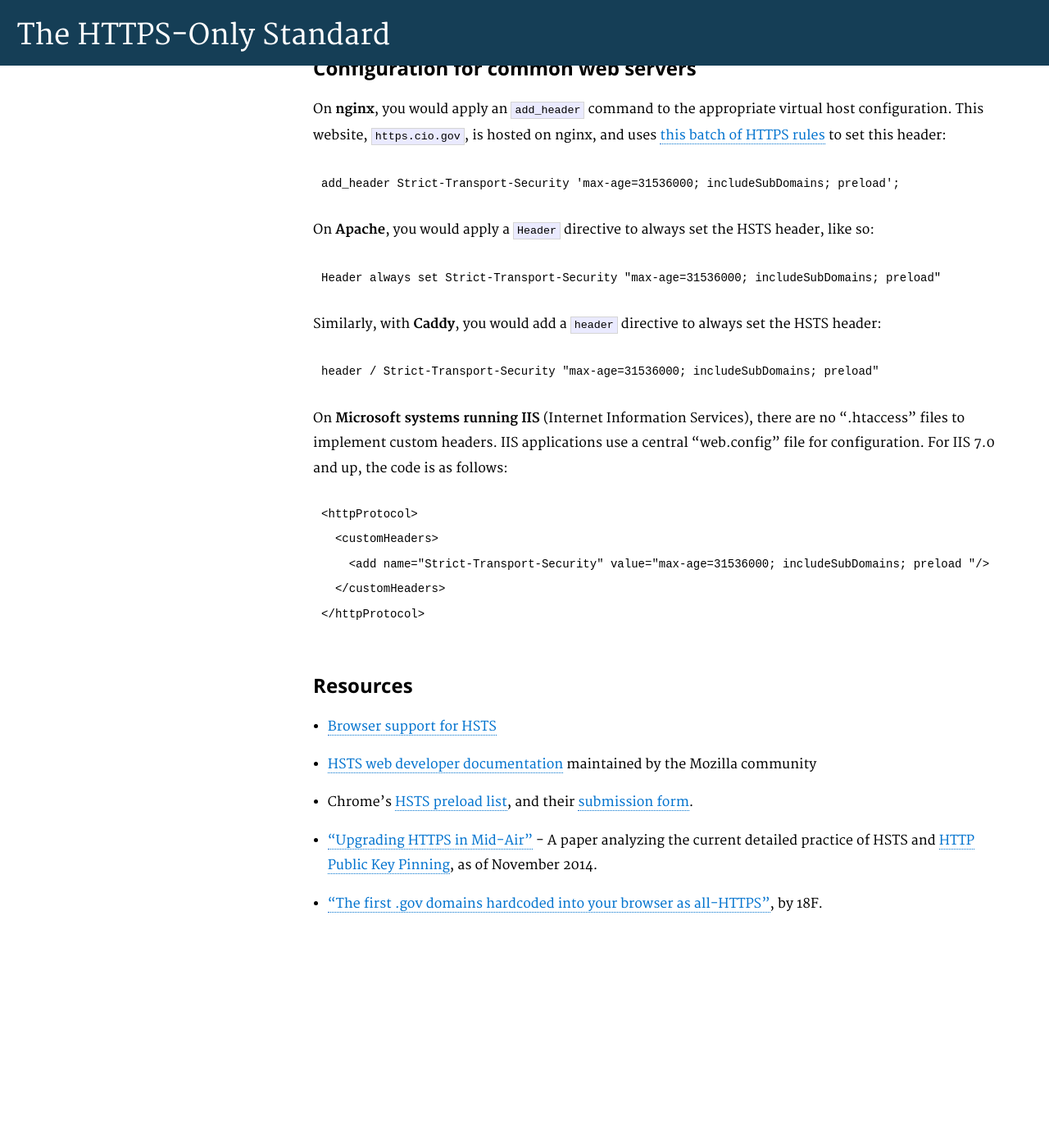
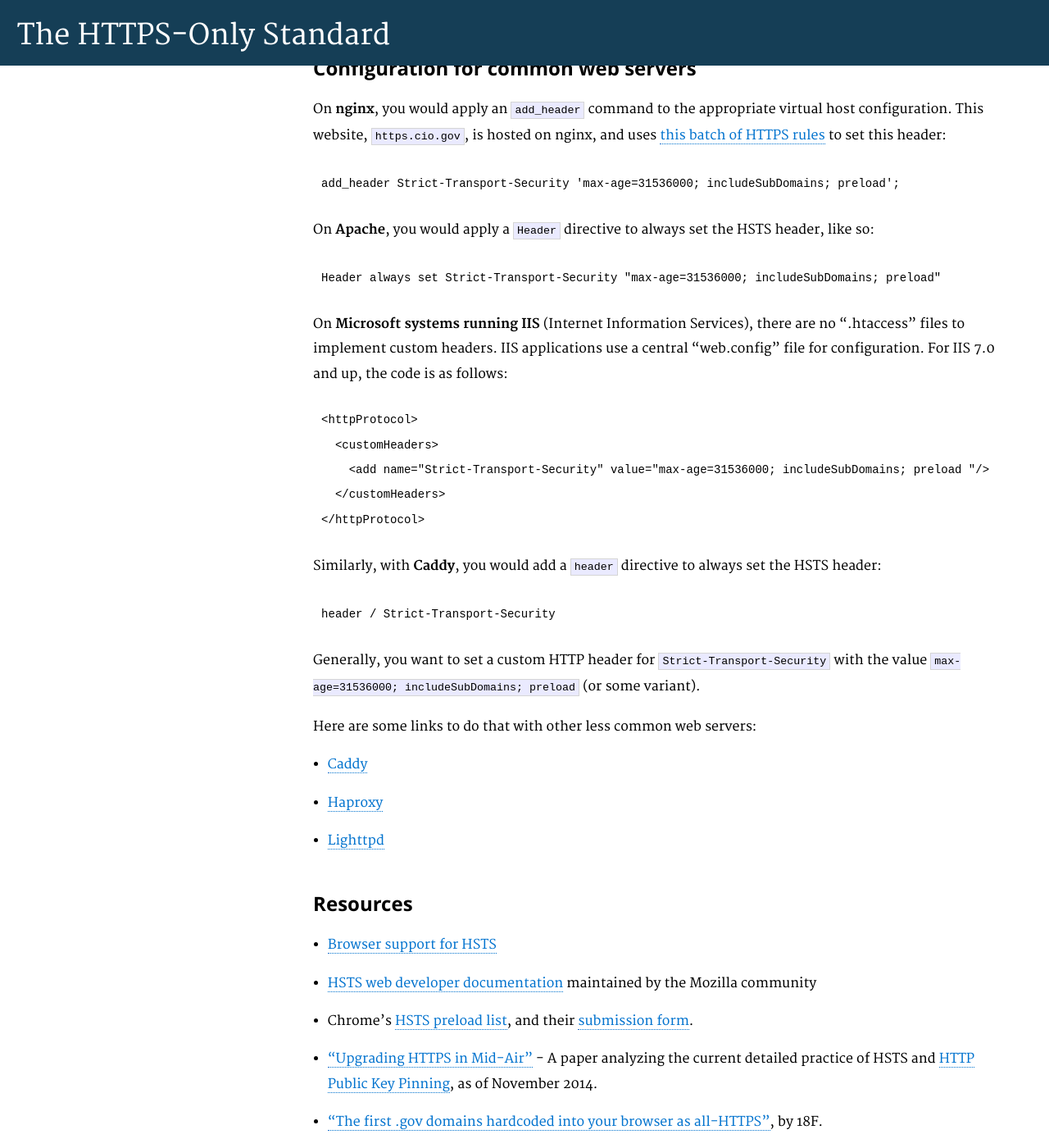
Before and after one commit to GSA/https, a Jekyll site: the page built from pages/hsts.md, in a window 1280 px wide and 1400 px high, scrolled down 3416 px. Shown: the whole window at 82% size. Built offline with Jekyll 4.4.1, drawn with Linux system fonts in a browser that asks for light colours; Markdown is read by kramdown in place of the engine named in the settings; before the commit the page ends 4549 px from its top, so only the background shows below that.

Commit message:
convert caddy example into list of links to other web servers

````diff
--- a/pages/hsts.md
+++ b/pages/hsts.md
@@ -110,12 +110,6 @@ On **Apache**, you would apply a `Header` directive to always set the HSTS heade
 Header always set Strict-Transport-Security "max-age=31536000; includeSubDomains; preload"
 ```
 
-Similarly, with **Caddy**, you would add a `header` directive to always set the HSTS header:
-
-```
-header / Strict-Transport-Security "max-age=31536000; includeSubDomains; preload"
-```
-
 On **Microsoft systems running IIS** (Internet Information Services), there are no ".htaccess" files to implement custom headers. IIS applications use a central "web.config" file for configuration. For IIS 7.0 and up, the code is as follows:
 
 ```
@@ -126,6 +120,20 @@ On **Microsoft systems running IIS** (Internet Information Services), there are
 </httpProtocol>
 ```
 
+Similarly, with **Caddy**, you would add a `header` directive to always set the HSTS header:
+
+```
+header / Strict-Transport-Security
+```
+
+Generally, you want to set a custom HTTP header for `Strict-Transport-Security` with the value `max-age=31536000; includeSubDomains; preload` (or some variant).
+
+Here are some links to do that with other less common web servers:
+
+* [Caddy](https://caddyserver.com/docs/header)
+* [Haproxy](http://www.haproxy.com/doc/aloha/7.0/haproxy/http_rewriting.html#set-a-header-in-the-response)
+* [Lighttpd](http://redmine.lighttpd.net/projects/1/wiki/Docs_ModSetEnv)
+
 ## Resources
 
 * [Browser support for HSTS](http://caniuse.com/#feat=stricttransportsecurity)
````
